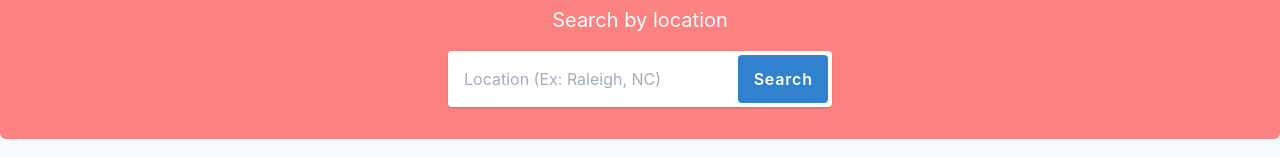
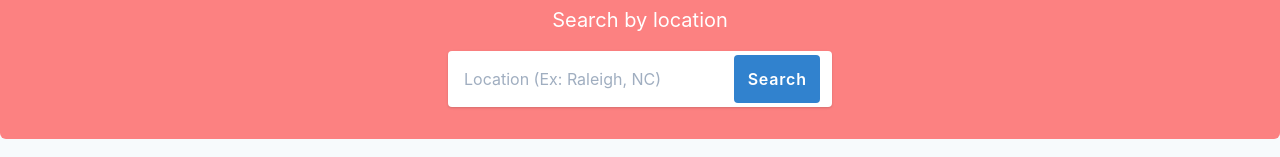
Before and after one commit to OliverMKing/stacks.fyi, a React (Create React App) app in the folder frontend/: page / in a window 1280 px wide. Shown: the part 1685-1842 px from the top of the page. Built offline with nearby package versions, Linux system fonts and the light colour scheme.

Commit message:
Fix searchbar mobile

```diff
--- a/frontend/src/components/index/Index.tsx
+++ b/frontend/src/components/index/Index.tsx
@@ -84,7 +84,7 @@ const IndexComponent: React.FC = () => {
         </h3>
         <div className="w-full text-center pt-4">
           <form onSubmit={submitform}>
-            <div className="max-w-xs md:max-w-sm mx-auto p-1 bg-white rounded shadow flex items-center">
+            <div className="max-w-xs md:max-w-sm mx-auto pr-3 p-1  bg-white rounded shadow flex items-center">
               <input
                 onChange={changeSearch}
                 type="text"
--- a/frontend/src/components/locationSearch/LocationSearch.tsx
+++ b/frontend/src/components/locationSearch/LocationSearch.tsx
@@ -47,7 +47,7 @@ const LocationSearchComponent: React.FC = () => {
           </h3>
           <div className="w-full pt-8">
             <form onSubmit={submitform}>
-              <div className="max-w-xs md:max-w-xl mx-auto p-1 bg-white rounded shadow flex items-center">
+              <div className="max-w-xs md:max-w-xl mx-auto pr-3 p-1 bg-white rounded shadow flex items-center">
                 <input
                   onChange={changeSearch}
                   type="text"
```
